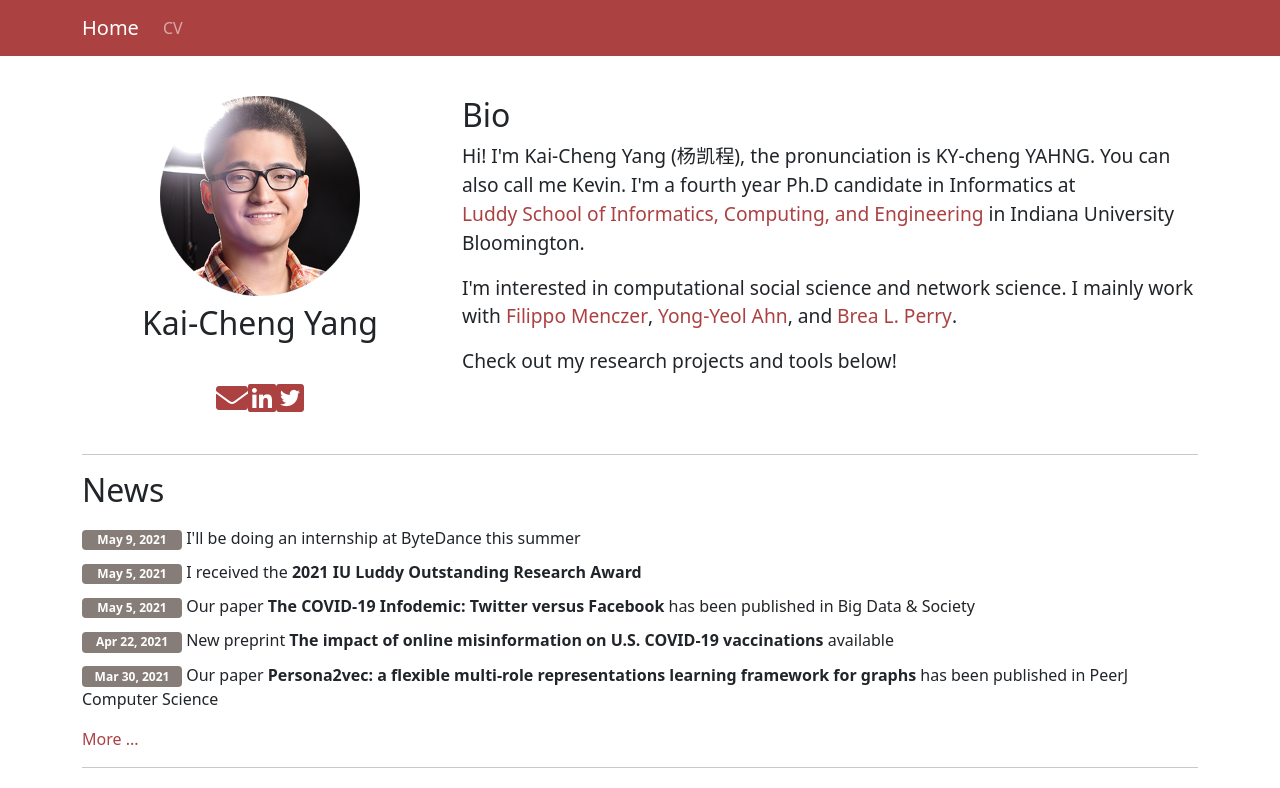
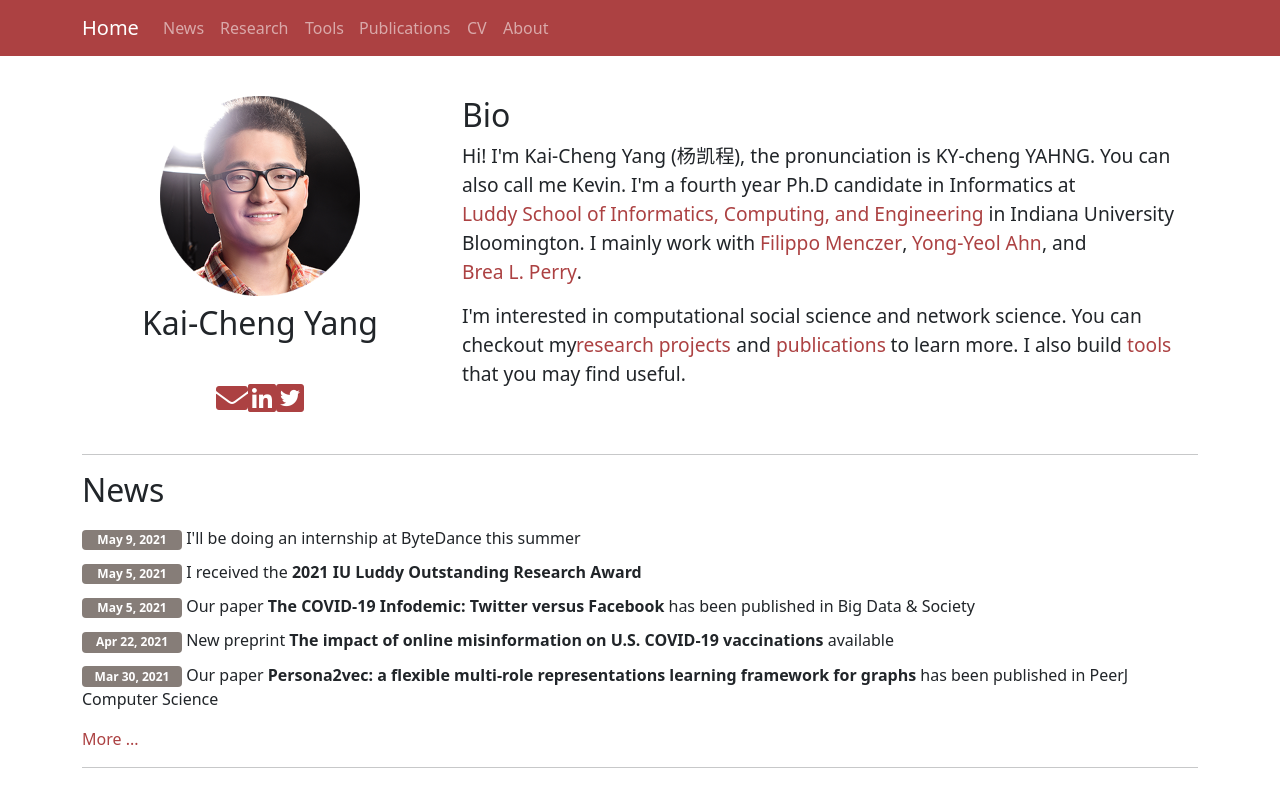
Before and after one commit to KaichengYang/homepage, a Vue app: page / in a window 1280 px wide. Shown: the top 788 px of the page. Built offline with nearby package versions, Linux system fonts and the light colour scheme; some icons are missing.

Commit message:
fix scroll to

```diff
--- a/package.json
+++ b/package.json
@@ -14,7 +14,8 @@
     "bootstrap": "^5.0.1",
     "bootstrap-vue": "^2.21.2",
     "vue": "^2.5.2",
-    "vue-router": "^3.0.1"
+    "vue-router": "^3.0.1",
+    "vue-scrollto": "^2.20.0"
   },
   "devDependencies": {
     "autoprefixer": "^7.1.2",
--- a/src/components/Bio.vue
+++ b/src/components/Bio.vue
@@ -37,17 +37,17 @@
                 I'm a fourth year Ph.D candidate in Informatics at <a href="https://luddy.indiana.edu/" target="_blank">
                     Luddy School of Informatics, Computing, and Engineering</a>
                     in Indiana University Bloomington.
-            </p>
-
-            <p>
-                I'm interested in computational social science and network science.
                 I mainly work with <a href="http://cnets.indiana.edu/fil/" target="_blank">Filippo Menczer</a>,
                     <a href="http://cnets.indiana.edu/people/yong-yeol-ahn/" target="_blank">Yong-Yeol Ahn</a>, and
                     <a href="https://www.indiana.edu/~soc/bios/Brea_Perry.html" target="_blank">Brea L. Perry</a>.
             </p>
 
             <p>
-                Check out my research projects and tools below!
+                I'm interested in computational social science and network science.
+                You can checkout my<a href="#" v-scroll-to="'#project'">research projects</a> and <a href="#" v-scroll-to="'#publication'">publications</a> to learn more. I also build <a href="#" v-scroll-to="'#tool'">tools</a> that you may find useful.
+            </p>
+
+            <p>
             </p>
         </div>
     </div>
--- a/src/components/Home.vue
+++ b/src/components/Home.vue
@@ -8,22 +8,22 @@
       <hr>
 
       <!-- News -->
-      <h2>News</h2>
+      <h2 id="news">News</h2>
       <News />
       <hr>
 
       <!-- Project -->
-      <h2>Research project highlights</h2>
+      <h2 id="project">Research project highlights</h2>
       <Project />
       <hr>
 
       <!-- Tools -->
-      <h2>Tools</h2>
+      <h2 id="tool">Tools</h2>
       <Tool />
       <hr>
 
       <!-- Publication -->
-      <h2 class="mt-3">Selected publications</h2>
+      <h2 class="mt-3" id="publication">Selected publications</h2>
       <p class="my-3">
       See the full publication list <a href="/pub">here</a> or from my <a href="https://scholar.google.com/citations?user=tqb96X8AAAAJ&hl=en"><i class="ai ai-google-scholar-square ai-1x"></i> Google Scholar</a> page.
       </p>
--- a/src/components/NavbarHome.vue
+++ b/src/components/NavbarHome.vue
@@ -2,21 +2,19 @@
     <b-navbar toggleable="md" type="dark" style="background-color: #ac4142;" fixed="top">
     <div class="container">
         <b-navbar-toggle target="nav_collapse"></b-navbar-toggle>
-        <b-navbar-brand href="/">Home</b-navbar-brand>
+        <b-navbar-brand href="#" v-scroll-to="'#app'">Home</b-navbar-brand>
 
         <b-collapse is-nav id="nav_collapse">
             <b-navbar-nav>
-                <!-- <b-nav-item href="#" v-scroll-to="'#news'">News</b-nav-item>
+                <b-nav-item href="#" v-scroll-to="'#news'">News</b-nav-item>
                 <b-nav-item href="#" v-scroll-to="'#project'">Research</b-nav-item>
                 <b-nav-item href="#" v-scroll-to="'#tool'">Tools</b-nav-item>
-                <b-nav-item href="#" v-scroll-to="'#publication'">Publications</b-nav-item> -->
+                <b-nav-item href="#" v-scroll-to="'#publication'">Publications</b-nav-item>
                 <b-nav-item href="static/files/cv.pdf">CV</b-nav-item>
-                <!-- <b-nav-item href="#" v-scroll-to="'#about'">About</b-nav-item> -->
+                <b-nav-item href="#" v-scroll-to="'#about'">About</b-nav-item>
             </b-navbar-nav>
         </b-collapse>
     </div>
-
-
 </b-navbar>
 </template>
 
--- a/src/main.js
+++ b/src/main.js
@@ -3,9 +3,24 @@
 import Vue from 'vue'
 import App from './App'
 import router from './router'
+import VueScrollTo from 'vue-scrollto'
 
 
 Vue.config.productionTip = false
+
+Vue.use(VueScrollTo, {
+  container: "body",
+  duration: 500,
+  easing: "ease",
+  offset: -80,
+  force: true,
+  cancelable: true,
+  onStart: false,
+  onDone: false,
+  onCancel: false,
+  x: false,
+  y: true
+})
 
 /* eslint-disable no-new */
 new Vue({
--- a/src/router/index.js
+++ b/src/router/index.js
@@ -40,6 +40,11 @@ export default new Router({
       path: '/tools',
       name: 'ToolPage',
       component: ToolPage
+    },
+    {
+      path: '*',
+      name: '404',
+      component: Home
     }
   ]
 })
```
Also changed, not shown: 1 other file (tests, documents, lock files or other folders).
